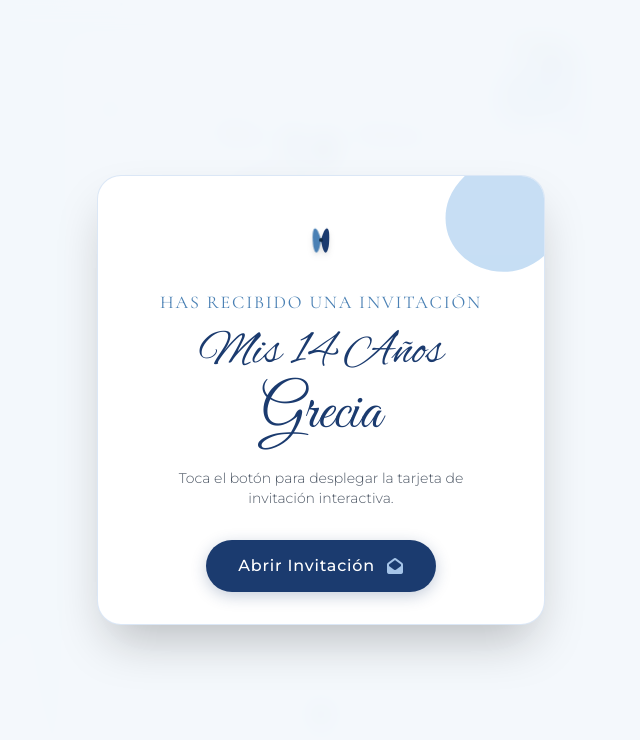
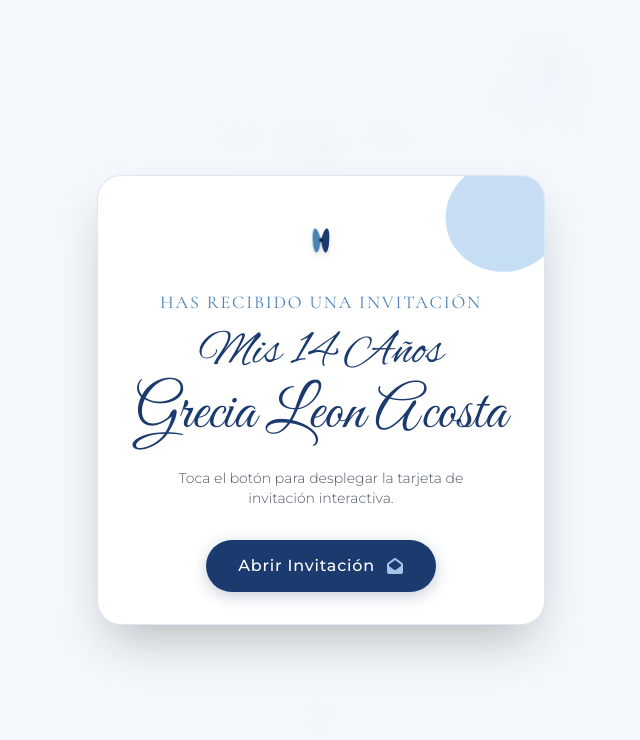
Before and after one commit to josueleo89-ui/mis-14-grecia, a plain HTML site: page index.html in a window 1280 px wide. Shown: the top 740 px of the page, without its empty margins (319-959 px from the left). Drawn offline with nearby package versions, Linux system fonts and the light colour scheme.

Commit message:
Update index.html

```diff
--- a/index.html
+++ b/index.html
@@ -3,7 +3,7 @@
 <head>
     <meta charset="UTF-8">
     <meta name="viewport" content="width=device-width, initial-scale=1.0">
-    <title>Mis 14 Años - Grecia Leon Acosta | Invitación Digital</title>
+    <title>Mis 14 Años - Grecia | Invitación Digital</title>
 
     <!-- Tailwind CSS -->
     <script src="https://cdn.tailwindcss.com"></script>
@@ -176,7 +176,7 @@
 
             <p class="font-serif text-lg text-softblue tracking-widest uppercase mb-1">Has recibido una invitación</p>
             <h1 class="font-calligraphy text-5xl text-royal my-2">Mis 14 Años</h1>
-            <h2 class="font-script text-6xl text-royal mb-6">Grecia</h2>
+            <h2 class="font-script text-6xl text-royal mb-6">Grecia Leon Acosta</h2>
 
             <p class="text-sm text-gray-600 mb-8 max-w-xs font-light">Toca el botón para desplegar la tarjeta de invitación interactiva.</p>
 
```
